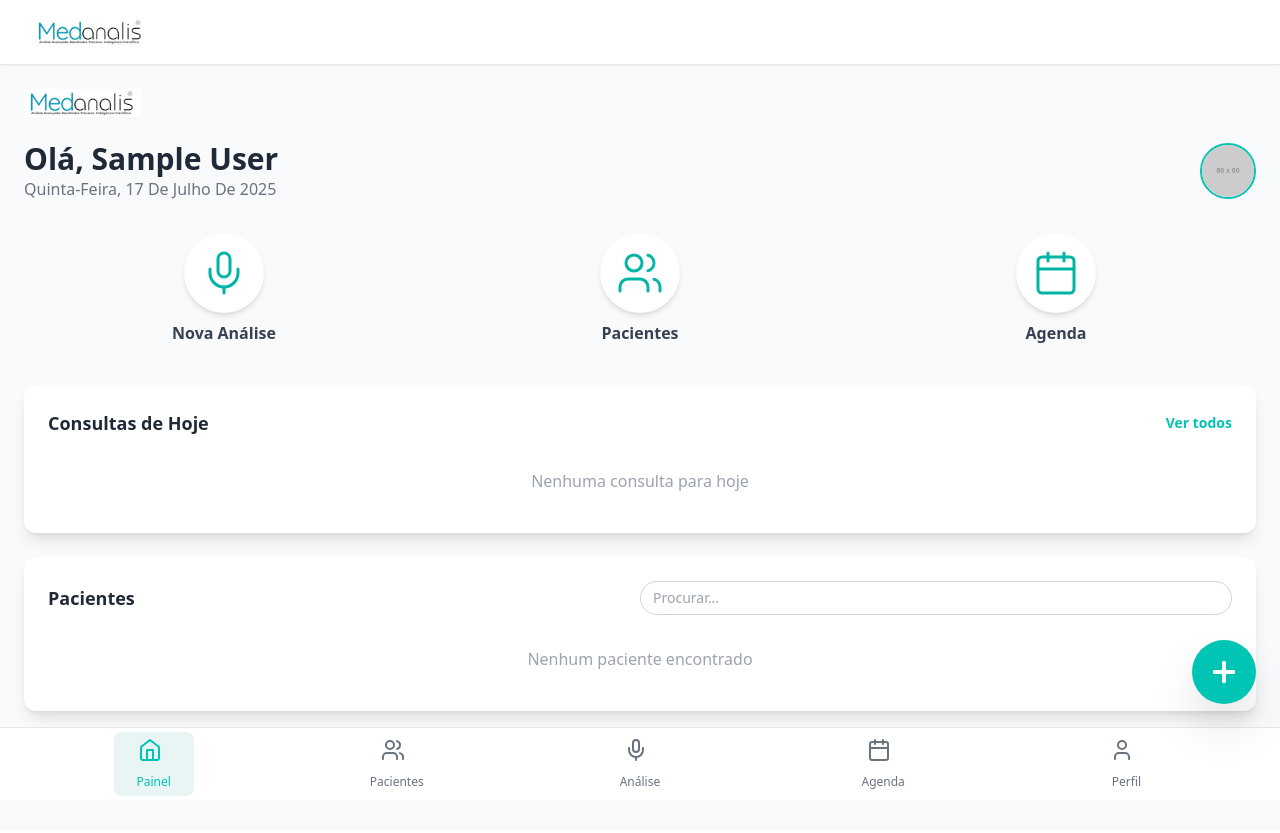
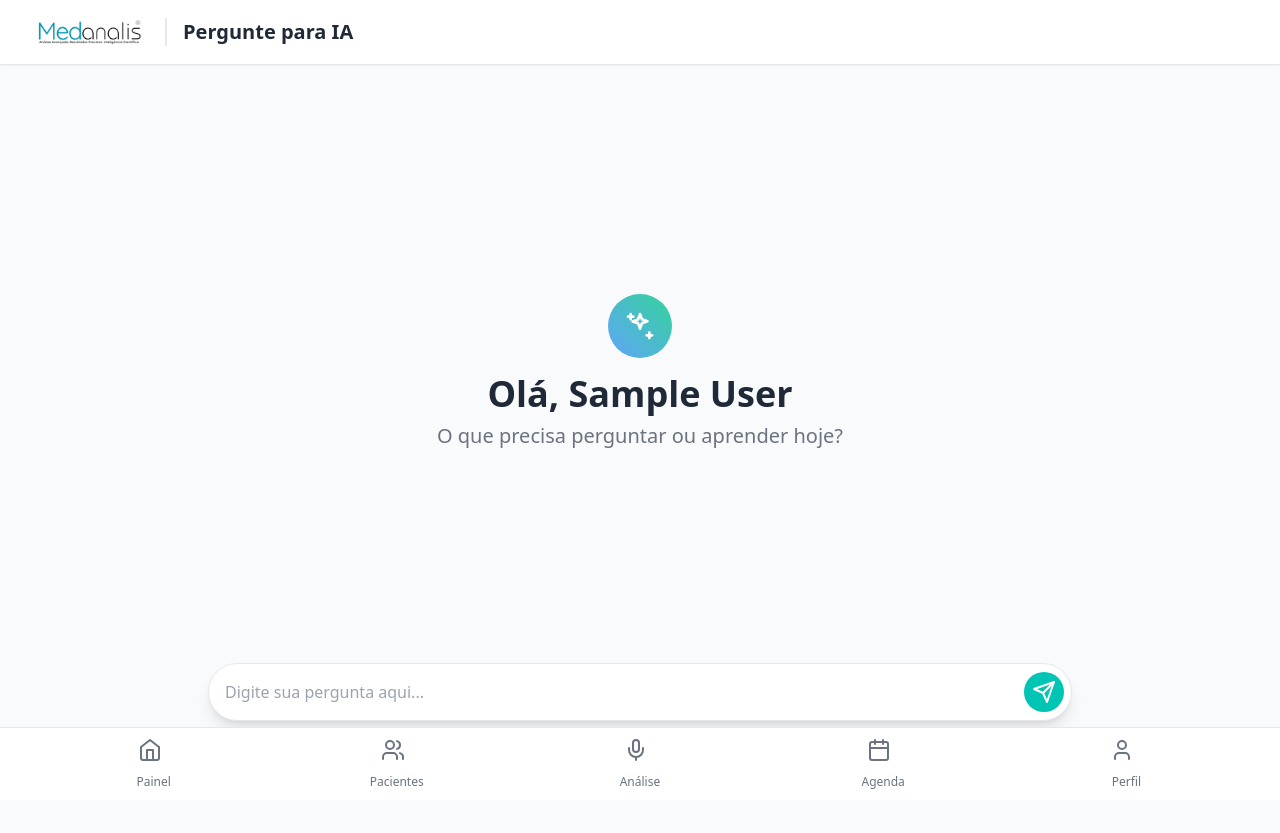
Before and after one commit to GonzaloBarros/hof-mvp-app, a React (Create React App) app: page /ask-ai in a window 1280 px wide. Before the commit this address led to /. Built offline with nearby package versions, Linux system fonts and the light colour scheme; sample sign-in values are in the browser's storage.

Commit message:
Adiciona página e funcionalidade 'Pergunte para IA'

```diff
--- a/src/App.tsx
+++ b/src/App.tsx
@@ -14,6 +14,7 @@ import { RegisterPage } from './pages/RegisterPage';
 import { LoginPage } from './pages/LoginPage';
 import { PatientDetailPage } from './pages/PatientDetailPage';
 import { AnalysisDetailPage } from './pages/AnalysisDetailPage';
+import { AskAiPage } from './pages/AskAiPage'; // Importar a nova página
 
 const ReportsPage = () => <div className="p-8"><h1 className="text-2xl font-bold">Página de Relatórios</h1></div>;
 
@@ -50,15 +51,26 @@ const MainLayout = ({ children }: { children: React.ReactNode }) => {
       case '/reports':
         title = "Relatórios";
         break;
+      case '/ask-ai':
+        title = "Pergunte para IA";
+        break;
       default:
         title = "";
     }
   }
 
+  if (location.pathname === '/register' || location.pathname === '/login') {
+    return <>{children}</>;
+  }
+
+  if (location.pathname === '/') {
+     return <div className="bg-gray-50 min-h-screen pb-24"><main>{children}</main><Navigation /></div>;
+  }
+
   return (
     <div className="bg-gray-50 min-h-screen pb-24">
         <Header title={title} />
-        <main>{children}</main>
+        <main className="h-[calc(100vh-128px)]">{children}</main> {/* Ajuste para a página de IA ocupar o espaço */}
         <Navigation />
     </div>
   )
@@ -87,6 +99,7 @@ function App() {
                           <Route path="/patients" element={<PatientsPage />} />
                           <Route path="/patient/:id" element={<PatientDetailPage />} />
                           <Route path="/reports" element={<ReportsPage />} />
+                          <Route path="/ask-ai" element={<AskAiPage />} /> {/* Nova rota */}
                           <Route path="*" element={<Navigate to="/" />} />
                         </Routes>
                       </MainLayout>
--- a/src/components/Layout/Navigation.tsx
+++ b/src/components/Layout/Navigation.tsx
@@ -41,8 +41,8 @@ export const Navigation: React.FC = () => {
                 ></div>
             )}
 
-            {/* Menu Flutuante */}
-            <div className="fixed bottom-24 right-6 z-40 flex flex-col items-end space-y-4">
+            {/* Menu Flutuante e Botão Principal */}
+            <div className={`fixed bottom-24 right-6 z-40 flex flex-col items-end space-y-4 transition-all duration-300 ${scrollDirection === 'down' ? 'opacity-100 translate-y-0' : 'opacity-0 translate-y-10 pointer-events-none'}`}>
                 {isFabMenuOpen && (
                     <div className="flex flex-col items-end space-y-4">
                         <div className="flex items-center space-x-3">
@@ -60,7 +60,6 @@ export const Navigation: React.FC = () => {
                     </div>
                 )}
 
-                {/* Botão Principal Flutuante */}
                 <button
                     onClick={() => setIsFabMenuOpen(!isFabMenuOpen)}
                     className={`w-16 h-16 bg-[#00C4B4] rounded-full flex items-center justify-center text-white shadow-2xl transform transition-transform duration-300 ${isFabMenuOpen ? 'rotate-45' : 'rotate-0'}`}
--- /dev/null
+++ b/src/pages/AskAiPage.tsx
@@ -0,0 +1,52 @@
+import React, { useState } from 'react';
+import { useAuth } from '../context/AuthContext';
+
+export const AskAiPage: React.FC = () => {
+    const { user } = useAuth();
+    const [prompt, setPrompt] = useState('');
+
+    const handleSend = () => {
+        if (!prompt.trim()) return;
+        // No futuro, aqui enviaremos o prompt para a API do Gemini
+        alert(`Pergunta enviada para a IA (simulação): "${prompt}"`);
+        setPrompt('');
+    };
+
+    return (
+        <div className="flex flex-col h-full max-w-4xl mx-auto p-4">
+            <div className="flex-grow flex flex-col items-center justify-center text-center">
+                <div
+                    className="w-16 h-16 mb-4 bg-gradient-to-tr from-blue-400 to-emerald-400 rounded-full flex items-center justify-center"
+                >
+                     <svg xmlns="http://www.w3.org/2000/svg" width="32" height="32" viewBox="0 0 24 24" fill="none" stroke="white" strokeWidth="2" strokeLinecap="round" strokeLinejoin="round"><path d="m12 3-1.45 4.1-4.1 1.45 4.1 1.45L12 14l1.45-4.1 4.1-1.45-4.1-1.45Z"/><path d="M5 3v4"/><path d="M19 17v4"/><path d="M3 5h4"/><path d="M17 19h4"/></svg>
+                </div>
+                <h1 className="text-4xl font-bold text-gray-800">
+                    Olá, {user?.name || 'Dr.'}
+                </h1>
+                <p className="text-xl text-gray-500 mt-2">
+                    O que precisa perguntar ou aprender hoje?
+                </p>
+            </div>
+
+            <div className="mt-auto">
+                <div className="relative">
+                    <input
+                        type="text"
+                        value={prompt}
+                        onChange={(e) => setPrompt(e.target.value)}
+                        onKeyPress={(e) => e.key === 'Enter' && handleSend()}
+                        placeholder="Digite sua pergunta aqui..."
+                        className="w-full pl-4 pr-12 py-4 bg-white border border-gray-200 rounded-full shadow-lg focus:outline-none focus:ring-2 focus:ring-[#00C4B4]"
+                    />
+                    <button
+                        onClick={handleSend}
+                        className="absolute right-2 top-1/2 -translate-y-1/2 w-10 h-10 bg-[#00C4B4] rounded-full flex items-center justify-center text-white hover:bg-[#00B5A5] transition-colors"
+                        aria-label="Enviar Pergunta"
+                    >
+                        <svg xmlns="http://www.w3.org/2000/svg" width="24" height="24" viewBox="0 0 24 24" fill="none" stroke="currentColor" strokeWidth="2" strokeLinecap="round" strokeLinejoin="round"><line x1="22" y1="2" x2="11" y2="13"></line><polygon points="22 2 15 22 11 13 2 9 22 2"></polygon></svg>
+                    </button>
+                </div>
+            </div>
+        </div>
+    );
+};
--- a/src/pages/DashboardPage.tsx
+++ b/src/pages/DashboardPage.tsx
@@ -1,7 +1,7 @@
 import React, { useState } from 'react';
 import { Link } from 'react-router-dom';
 import { usePatients } from '../context/PatientContext';
-import { useAuth } from '../context/AuthContext'; // 1. Importar o hook de autenticação
+import { useAuth } from '../context/AuthContext';
 
 // Componente para os cartões de ação principais
 const ActionButton = ({ to, icon, label }: { to: string, icon: React.ReactNode, label: string }) => (
@@ -39,7 +39,7 @@ const InfoCard = ({ title, children, onSearchChange }: { title: string, children
 
 export const DashboardPage: React.FC = () => {
     const { patients } = usePatients();
-    const { user } = useAuth(); // 2. Obter os dados do utilizador logado
+    const { user } = useAuth();
     const [searchTerm, setSearchTerm] = useState('');
 
     const filteredPatients = patients
@@ -64,21 +64,11 @@ export const DashboardPage: React.FC = () => {
 
     return (
         <div className="p-6 bg-gray-50 min-h-full">
-            <div className="mb-6">
-                <img
-                    src="/Logo Medanalis.png"
-                    alt="Logo Medanalis"
-                    className="h-7 w-auto"
-                />
-            </div>
-
             <header className="flex justify-between items-center mb-8">
                 <div>
-                    {/* 3. Mostrar o nome do utilizador */}
                     <h1 className="text-3xl font-bold text-gray-800">Olá, {user?.name || 'Dr.'}</h1>
                     <p className="text-gray-500 capitalize">{currentDate}</p>
                 </div>
-                {/* 4. Mostrar a foto de perfil do utilizador */}
                 <img
                     src={user?.profilePic || `https://placehold.co/60x60/E8F5F4/1A3C5E?text=${user?.name?.charAt(0) || 'M'}`}
                     alt="Foto do perfil"
@@ -97,7 +87,7 @@ export const DashboardPage: React.FC = () => {
                     <p className="text-gray-400 text-center py-4">Nenhuma consulta para hoje</p>
                 </InfoCard>
                 <InfoCard title="Pacientes" onSearchChange={setSearchTerm}>
-                    <div className="space-y-3 max-h-60 overflow-y-auto">
+                    <div className="space-y-3 max-h-96 overflow-y-auto">
                         {filteredPatients.length > 0 ? (
                             filteredPatients.map(patient => (
                                 <Link to={`/patient/${patient.id}`} key={patient.id} className="flex items-center space-x-4 p-2 rounded-lg hover:bg-gray-50">
@@ -117,6 +107,16 @@ export const DashboardPage: React.FC = () => {
                         ) : (
                             <p className="text-gray-400 text-center py-4">Nenhum paciente encontrado</p>
                         )}
+                        {/* Conteúdo de teste para forçar o scroll */}
+                        {[...Array(15)].map((_, i) => (
+                             <div key={i} className="flex items-center space-x-4 p-2 rounded-lg">
+                                <div className="w-10 h-10 rounded-full bg-gray-200 animate-pulse"></div>
+                                <div className="space-y-2">
+                                    <div className="h-4 bg-gray-200 rounded w-32 animate-pulse"></div>
+                                    <div className="h-3 bg-gray-200 rounded w-24 animate-pulse"></div>
+                                </div>
+                            </div>
+                        ))}
                     </div>
                 </InfoCard>
             </section>
--- a/src/pages/LoginPage.tsx
+++ b/src/pages/LoginPage.tsx
@@ -5,23 +5,18 @@ import { useAuth } from '../context/AuthContext';
 export const LoginPage: React.FC = () => {
     const [email, setEmail] = useState('');
     const [password, setPassword] = useState('');
-    const { login, user } = useAuth(); // Usar a função de login
+    const { login, user } = useAuth();
     const navigate = useNavigate();
     const location = useLocation();
 
-    // Tenta obter a página de onde o utilizador veio, para o redirecionar de volta após o login
     const from = location.state?.from?.pathname || "/";
 
     const handleSubmit = (e: React.FormEvent) => {
         e.preventDefault();
-        // **Lógica de Login Simulada**
-        // No mundo real, aqui iríamos verificar o email e a senha num servidor.
-        // Por agora, vamos assumir que o login é sempre bem-sucedido
-        // e vamos logar o utilizador com os dados que já temos guardados (do registo).
 
         // Para a simulação, vamos criar dados de exemplo caso não haja nenhum utilizador
         const mockUser = {
-            name: "Dr. Exemplo",
+            name: "Dr. Leandro", // Nome de exemplo atualizado
             email: "exemplo@medsense.com",
             cro: "12345",
             phone: "912345678",
@@ -30,16 +25,16 @@ export const LoginPage: React.FC = () => {
             profilePic: null,
         };
 
-        login(user || mockUser); // Loga o utilizador existente ou um de exemplo
-        navigate(from, { replace: true }); // Redireciona para a página de onde veio ou para o Dashboard
+        login(user || mockUser);
+        navigate(from, { replace: true });
     };
 
     return (
         <div className="min-h-screen bg-gray-50 flex flex-col justify-center py-12 sm:px-6 lg:px-8">
             <div className="sm:mx-auto sm:w-full sm:max-w-md text-center">
-                <h1 className="text-4xl font-bold text-[#00C4B4]">MedSense</h1>
+                <h1 className="text-4xl font-bold text-[#00C4B4]">Medanalis</h1>
                 <h2 className="mt-2 text-xl text-gray-600">
-                    Harmonização Orofacial Inteligente
+                    Análise Avançada. Resultados Precisos.
                 </h2>
             </div>
 
```
